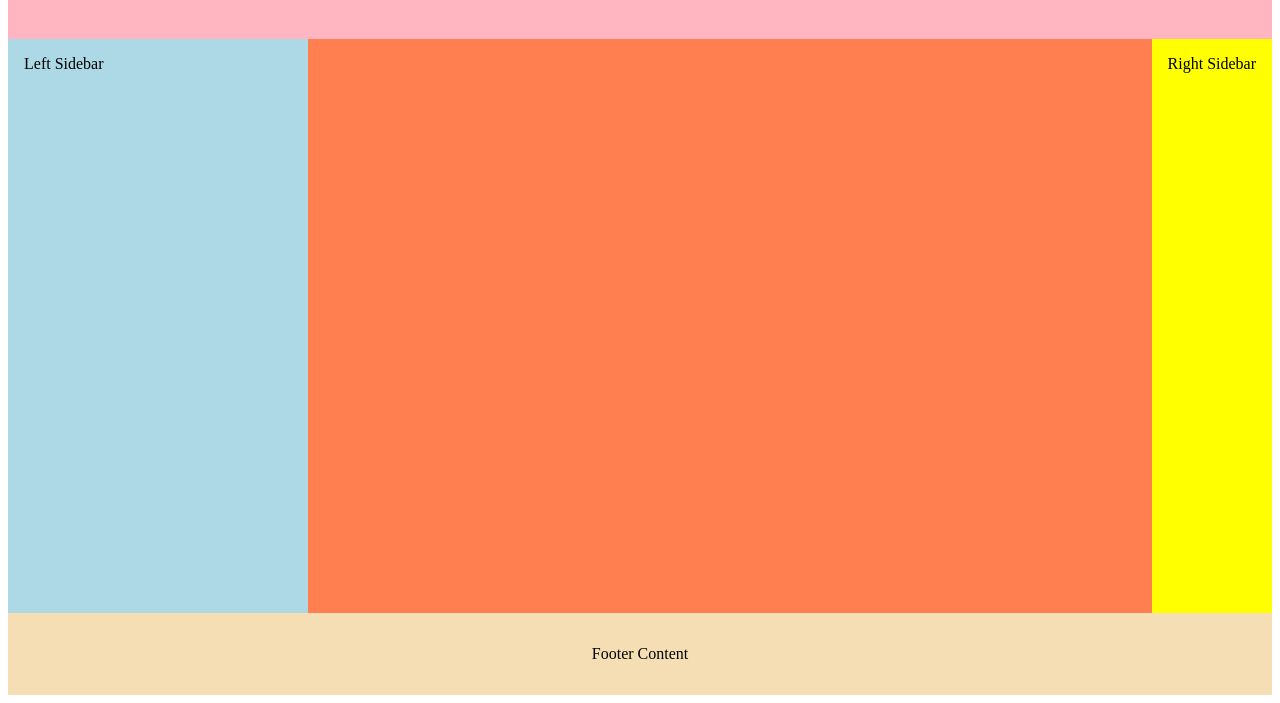
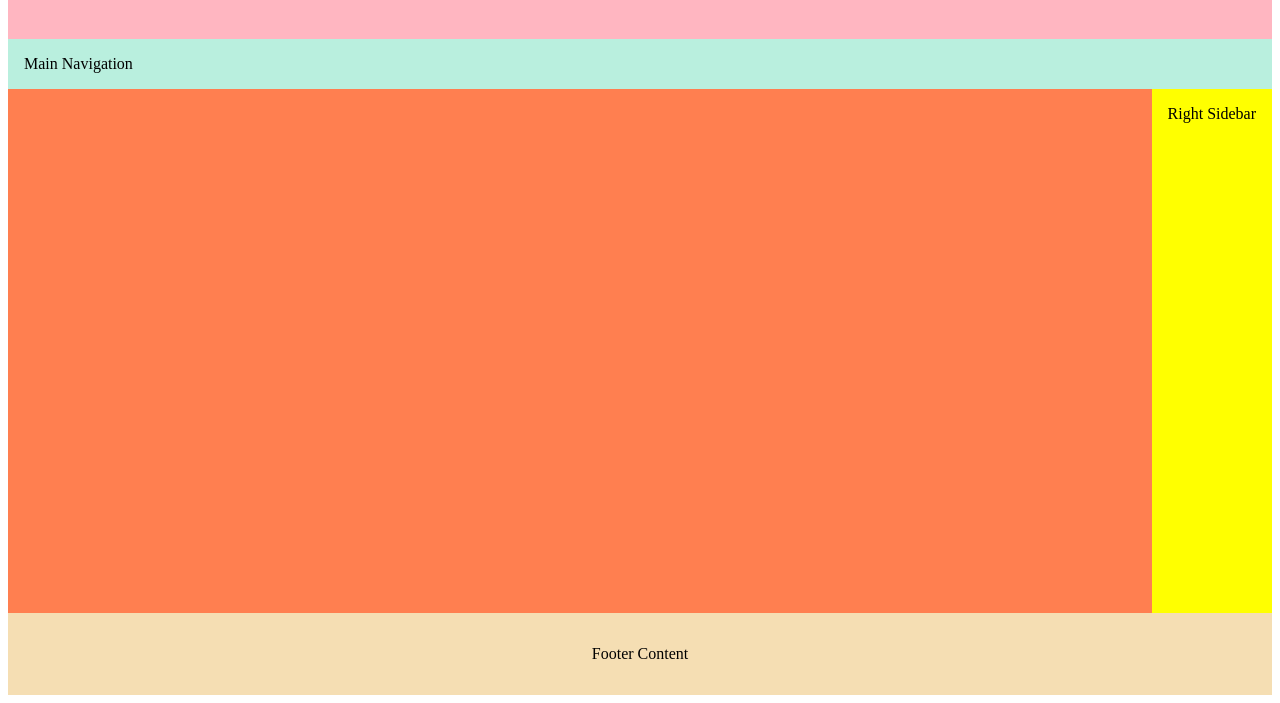
Before and after one commit to simphiwe-nkabinde-byui/wdd230, a plain HTML site: page week01/holygrail.html in a window 1280 px wide. Shown: the part 113-816 px from the top of the page. Drawn offline with Linux system fonts and the light colour scheme.

Commit message:
make changes to the grid layout

```diff
--- a/week01/holygrail.html
+++ b/week01/holygrail.html
@@ -13,7 +13,7 @@
     <header>
         <h1 contenteditable>Header</h1>
     </header>
-    <div class="left-sidebar" contenteditable>Left Sidebar</div>
+    <nav>Main Navigation</nav>
     <main contenteditable></main>
     <div class="right-sidebar" contenteditable>Right Sidebar</div>
     <footer contenteditable>Footer Content</footer>
--- a/week01/styles/holygrail.css
+++ b/week01/styles/holygrail.css
@@ -1,38 +1,38 @@
 body {
   display: grid;
   height: 100vh;
-  grid-template: auto 1fr auto / 300px 1fr auto;
+  grid-template: auto auto 1fr auto / 1fr auto;
 }
 
 header {
   background: lightpink;
   padding: 2rem;
-  grid-column: 1 / 4;
+  grid-column: 1 / 3;
 }
 
-.left-sidebar {
-  background: lightblue;
-  grid-column: 1 / 2;
+nav {
+  background: #b9efde;
+  grid-column: 1 / 3;
 }
 
 main {
   background: coral;
-  grid-column: 2 / 3;
+  grid-column: 1 / 2;
 }
 
 .right-sidebar {
   background: yellow;
-  grid-column: 3 / 4;
+  grid-column: 2 / 3;
 }
 
 footer {
   background: wheat;
   padding: 2rem;
   text-align: center;
-  grid-column: 1 / 4;
+  grid-column: 1 / 3;
 }
 
-.left-sidebar,
-.right-sidebar {
+.right-sidebar,
+nav {
   padding: 1rem;
 }
```
